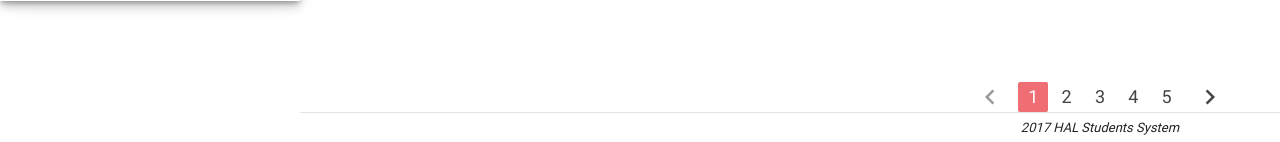
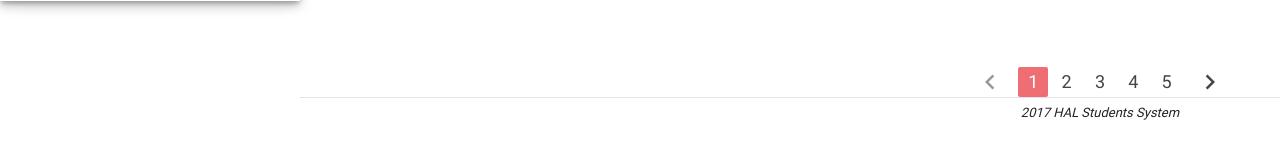
Before and after one commit to hiroki-otsu/HalStidentWorks, a PHP site: page /events.php in a window 1280 px wide; the page is wider, and only the part inside the window is pictured. Shown: the part 799-941 px from the top of that part. After the commit the page ends 919 px from the top of that part, so only its background shows below. Run offline with PHP 8.4, Linux system fonts and the light colour scheme; data that the repository does not hold is empty.

Commit message:
.pageを追加とサイズの変更

```diff
--- a/web/css/design/design_events.css
+++ b/web/css/design/design_events.css
@@ -49,8 +49,10 @@
 	width: 250px;
 }
 #page {
-	width:100%;
-	height:30px;
-	margin-top: 15px;
+	clear: right;
 	text-align: center;
+	width: 103rem;
+	height: 30px;
+	margin-right: auto;
+	margin-left: auto;
 }
```
